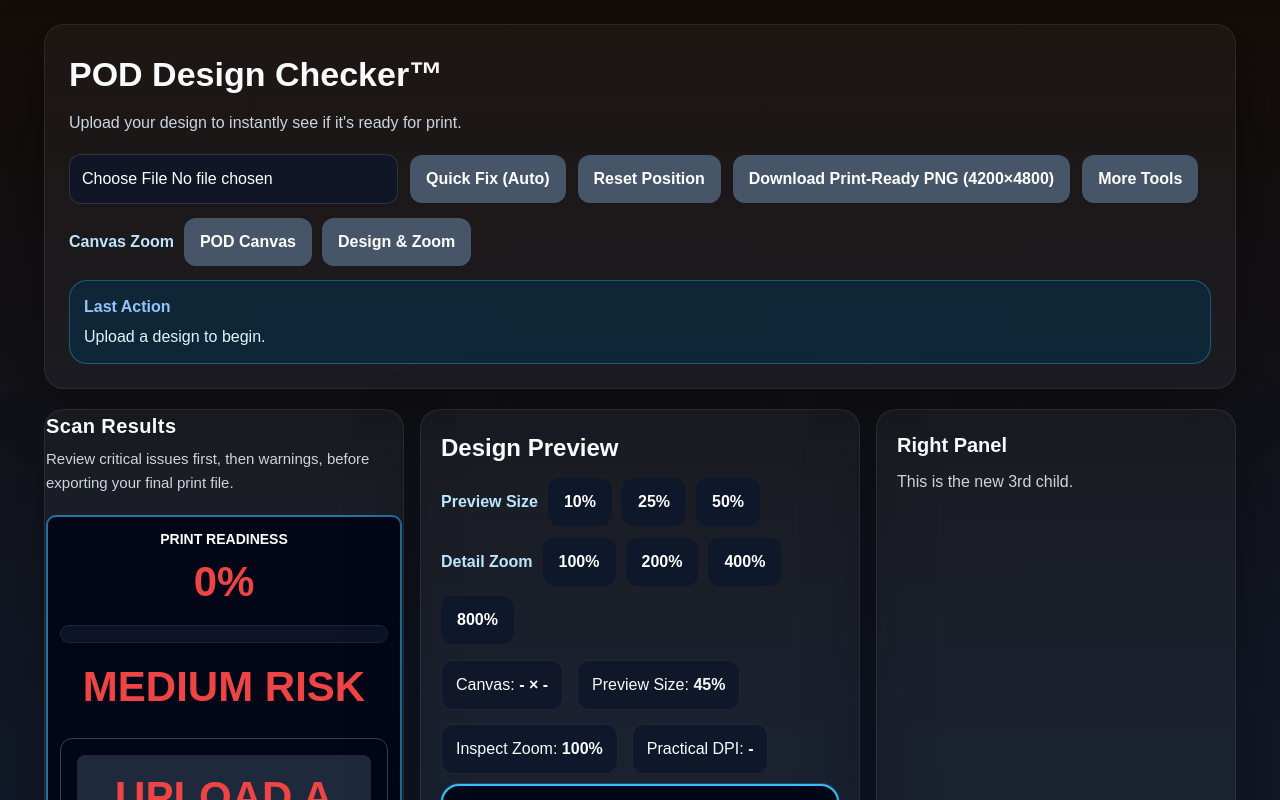
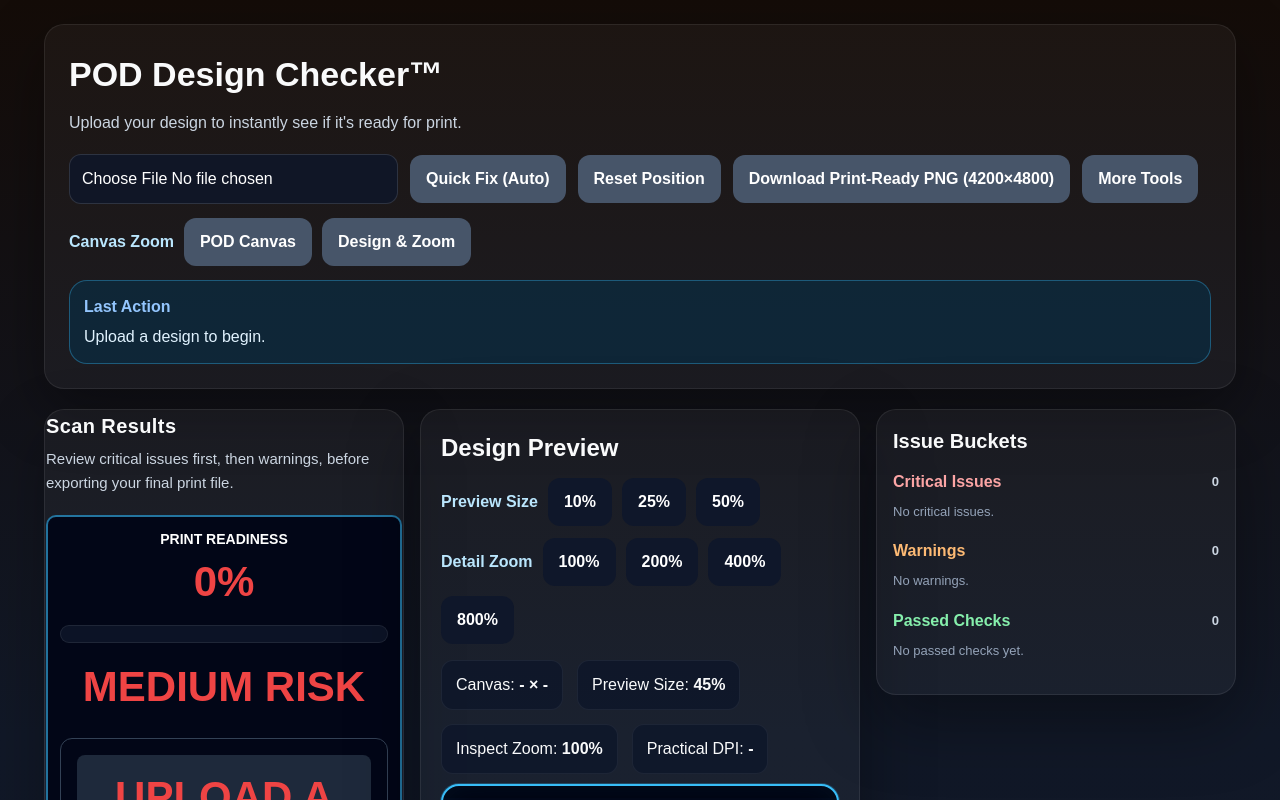
Before and after one commit to noobmacker-creator/pod-design-checker, a Next.js app: page / in a window 1280 px wide. Shown: the top 800 px of the page. Built offline with nearby package versions, Linux system fonts and the light colour scheme.

Commit message:
add issue buckets right panel

```diff
--- /dev/null
+++ b/app/components/IssueBucketsPanel.tsx
@@ -0,0 +1,137 @@
+'use client';
+
+import React from 'react';
+import type { CheckItem } from '../lib/podCheckerTypes';
+import { statusColor, statusIcon } from '../lib/podCheckerUtils';
+
+type IssueBucketsPanelProps = {
+  checks: CheckItem[];
+};
+
+type SectionProps = {
+  title: string;
+  items: CheckItem[];
+  emptyText: string;
+  headingColor: string;
+};
+
+function Section({ title, items, emptyText, headingColor }: SectionProps) {
+  const topItems = items.slice(0, 3);
+
+  return (
+    <div style={{ marginBottom: 18 }}>
+      <div
+        style={{
+          display: 'flex',
+          justifyContent: 'space-between',
+          alignItems: 'center',
+          gap: 10,
+          marginBottom: 8,
+        }}
+      >
+        <div style={{ fontWeight: 800, color: headingColor }}>{title}</div>
+        <div style={{ color: '#cbd5e1', fontSize: 13, fontWeight: 700 }}>
+          {items.length}
+        </div>
+      </div>
+
+      {items.length === 0 ? (
+        <div style={{ color: '#94a3b8', fontSize: 13 }}>{emptyText}</div>
+      ) : (
+        <div style={{ display: 'grid', gap: 8 }}>
+          {topItems.map((item, index) => (
+            <div
+              key={`${title}-${item.label}-${index}`}
+              style={{
+                padding: '8px 10px',
+                borderRadius: 10,
+                background: 'rgba(15,23,42,0.78)',
+                border: `1px solid ${statusColor(item.status)}44`,
+              }}
+            >
+              <div
+                style={{
+                  display: 'flex',
+                  alignItems: 'center',
+                  gap: 8,
+                  marginBottom: 3,
+                  fontWeight: 700,
+                  color: statusColor(item.status),
+                  fontSize: 13,
+                }}
+              >
+                <span>{statusIcon(item.status)}</span>
+                <span>{item.label}</span>
+              </div>
+
+              <div style={{ color: '#e5e7eb', fontSize: 12, lineHeight: 1.4 }}>
+                {item.message}
+              </div>
+
+              {item.status === 'fail' || item.status === 'warn' ? (
+                <div style={{ marginTop: 5, color: '#94a3b8', fontSize: 11, lineHeight: 1.35 }}>
+                  {item.status === 'fail'
+                    ? 'Fix: Use Quick Fix (Auto) or press Fix Safety Border to resolve this issue.'
+                    : 'Fix: Improve this for better print quality.'}
+                </div>
+              ) : null}
+            </div>
+          ))}
+
+          {items.length > 3 && (
+            <div style={{ color: '#94a3b8', fontSize: 12 }}>
+              + {items.length - 3} more
+            </div>
+          )}
+        </div>
+      )}
+    </div>
+  );
+}
+
+export default function IssueBucketsPanel({ checks }: IssueBucketsPanelProps) {
+  const criticalItems = checks.filter((item) => item.status === 'fail');
+  const warningItems = checks.filter((item) => item.status === 'warn');
+  const passedItems = checks.filter(
+    (item) => item.status === 'pass' || item.status === 'info'
+  );
+
+  return (
+    <div
+      style={{
+        border: '1px solid rgba(255,255,255,0.08)',
+        borderRadius: 20,
+        padding: 16,
+        background: 'rgba(255,255,255,0.04)',
+        boxShadow: '0 25px 70px rgba(0,0,0,0.35)',
+        minWidth: 0,
+        alignSelf: 'start',
+      }}
+    >
+      <h2 style={{ margin: 0, marginBottom: 14, fontSize: 20, fontWeight: 800 }}>
+        Issue Buckets
+      </h2>
+
+      <Section
+        title="Critical Issues"
+        items={criticalItems}
+        emptyText="No critical issues."
+        headingColor="#fca5a5"
+      />
+
+      <Section
+        title="Warnings"
+        items={warningItems}
+        emptyText="No warnings."
+        headingColor="#fdba74"
+      />
+
+      <Section
+        title="Passed Checks"
+        items={passedItems}
+        emptyText="No passed checks yet."
+        headingColor="#86efac"
+      />
+    </div>
+  );
+}
--- a/app/page.tsx
+++ b/app/page.tsx
@@ -17,6 +17,7 @@ import type { CheckStatus, ViewMode, PreviewSize, CheckItem } from './lib/podChe
 import ScanResultsPanel from './components/ScanResultsPanel';
 import DesignPreviewPanel from './components/DesignPreviewPanel';
 import TopControlsPanel from './components/TopControlsPanel';
+import IssueBucketsPanel from './components/IssueBucketsPanel';
 
 
 
@@ -1358,21 +1359,7 @@ backdropFilter: 'blur(4px)',
   setInspectZoom={setInspectZoom}
   setActionMessage={setActionMessage}
 />
-<div
-  style={{
-    border: '1px solid rgba(255,255,255,0.08)',
-    borderRadius: 20,
-    padding: 20,
-    background: 'rgba(255,255,255,0.04)',
-    boxShadow: '0 25px 70px rgba(0,0,0,0.35)',
-    minWidth: 0,
-  }}
->
-  <h2 style={{ margin: 0, fontSize: 20, fontWeight: 800 }}>Right Panel</h2>
-  <p style={{ marginTop: 10, color: '#cbd5e1' }}>
-    This is the new 3rd child.
-  </p>
-</div>
+<IssueBucketsPanel checks={checks} />
         </div>
 
       <canvas ref={analysisCanvasRef} style={{ display: 'none' }} />
```
